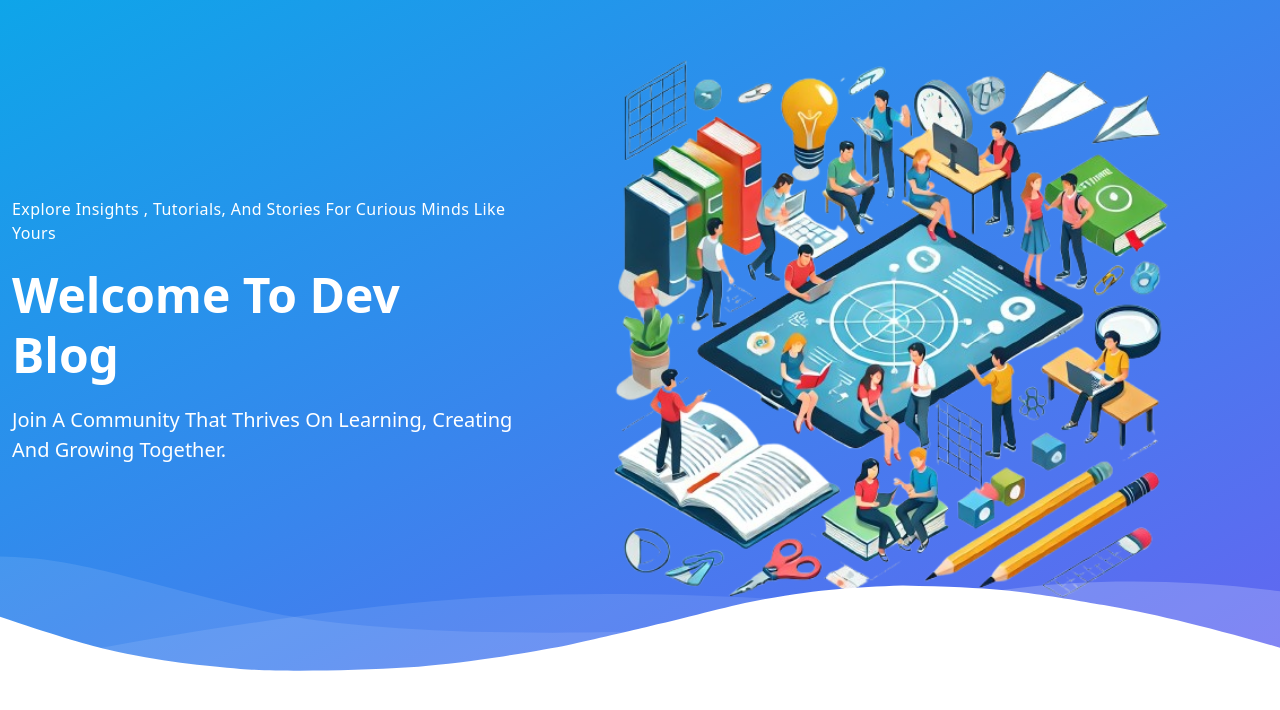
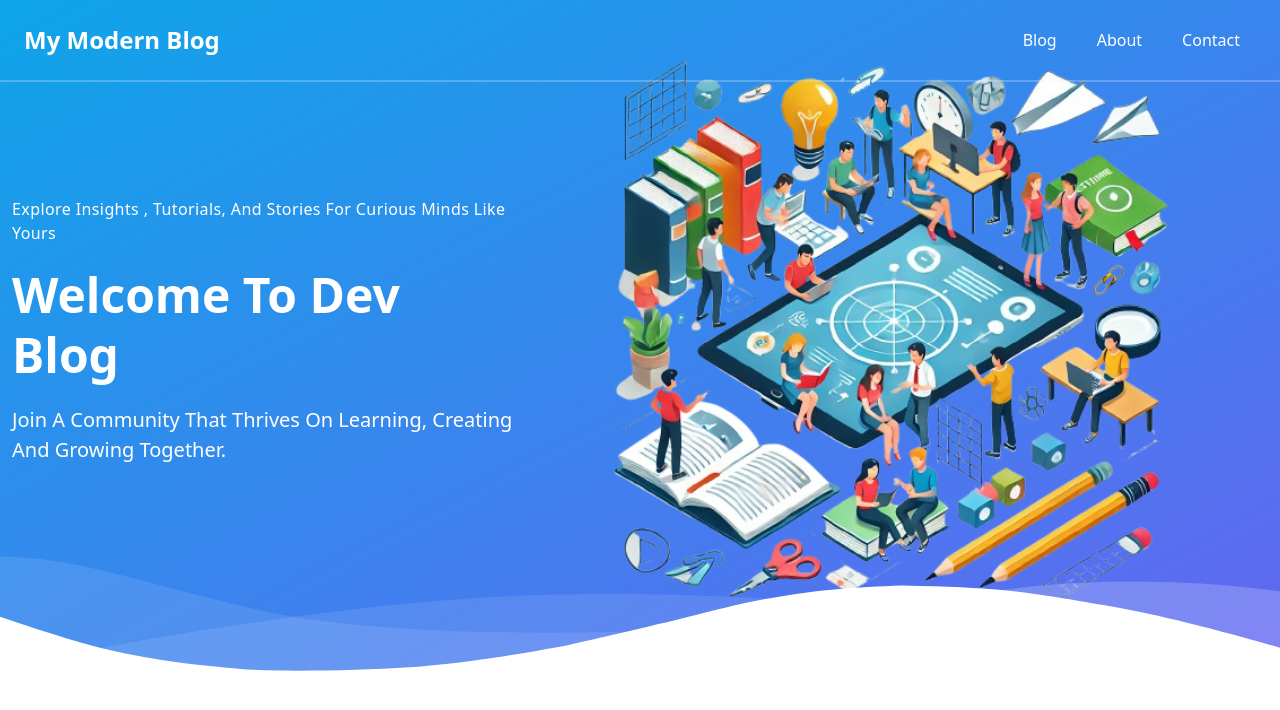
Before and after one commit to Dev-Abdullah-786/blog-app, a Next.js app in the folder apps/frontend/: page / in a window 1280 px wide. Shown: the top 710 px of the page. Built offline with nearby package versions, Linux system fonts and the light colour scheme.

Commit message:
frontend: implement responsive navigation with desktop and mobile variants

```diff
--- a/apps/frontend/src/app/layout.tsx
+++ b/apps/frontend/src/app/layout.tsx
@@ -1,6 +1,8 @@
 import type { Metadata } from "next";
 import { Geist, Geist_Mono } from "next/font/google";
 import "./globals.css";
+import NavbarContainer from "@/components/NavbarContainer";
+import Navbar from "@/components/navbar";
 
 const geistSans = Geist({
   variable: "--font-geist-sans",
@@ -25,6 +27,9 @@ export default function RootLayout({
   return (
     <html lang="en">
       <body className={`${geistSans.variable} ${geistMono.variable}`}>
+        <NavbarContainer>
+            <Navbar />
+          </NavbarContainer>
         {children}
       </body>
     </html>
--- /dev/null
+++ b/apps/frontend/src/components/NavbarContainer.tsx
@@ -0,0 +1,15 @@
+import { PropsWithChildren } from "react";
+import DesktopNavbar from "./desktopNavbar";
+import MobileNavbar from "./mobileNavbar";
+
+type Props = PropsWithChildren;
+const NavbarContainer = (props: Props) => {
+  return (
+    <div className="relative">
+      <DesktopNavbar>{props.children}</DesktopNavbar>
+      <MobileNavbar>{props.children}</MobileNavbar>
+    </div>
+  );
+};
+
+export default NavbarContainer;
```
